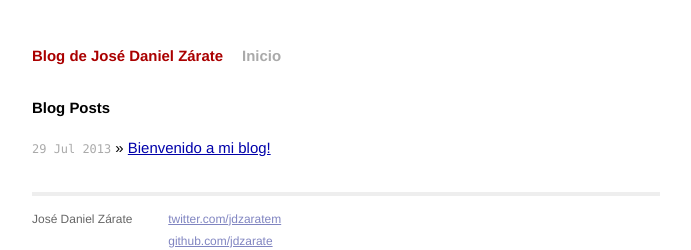
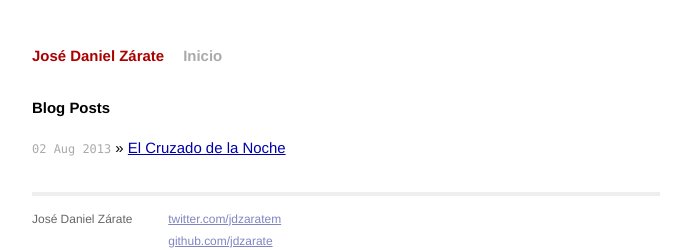
Before and after one commit to jdzarate/jdzarate.github.io, a Jekyll site: the page built from index.html, in a window 1280 px wide. Shown: the top 250 px of the page, without its empty margins (294-985 px from the left). Built offline with Jekyll 4.4.1, drawn with Linux system fonts in a browser that asks for light colours; Markdown is read by kramdown in place of the engine named in the settings.

Commit message:
primer blog post

```diff
--- a/_config.yml
+++ b/_config.yml
@@ -1,3 +1,3 @@
-name: Blog de José Daniel Zárate
+name: José Daniel Zárate
 markdown: redcarpet
 pygments: true
--- a/_posts/2013-07-29-my-first-jekyll-post.markdown
+++ b/_posts/2013-07-29-my-first-jekyll-post.markdown
@@ -2,6 +2,7 @@
 layout: post
 title:  "Bienvenido a mi blog!"
 date:   2013-07-29 16:30:27
+published: false
 ---
 
 Este es un post de prueba. Espero que eventualmente encuentres post reales que hagan que reevalues todo lo que conoces en esta vida. Sí, claro.
--- a/index.html
+++ b/index.html
@@ -1,6 +1,6 @@
 ---
 layout: default
-title: Your New Jekyll Site
+title: José Daniel Zárate
 ---
 
 <div id="home">
```
Also changed, not shown: _posts/2013-08-02-el-cruzado-de-la-noche.markdown (added, +26 -0 lines).
